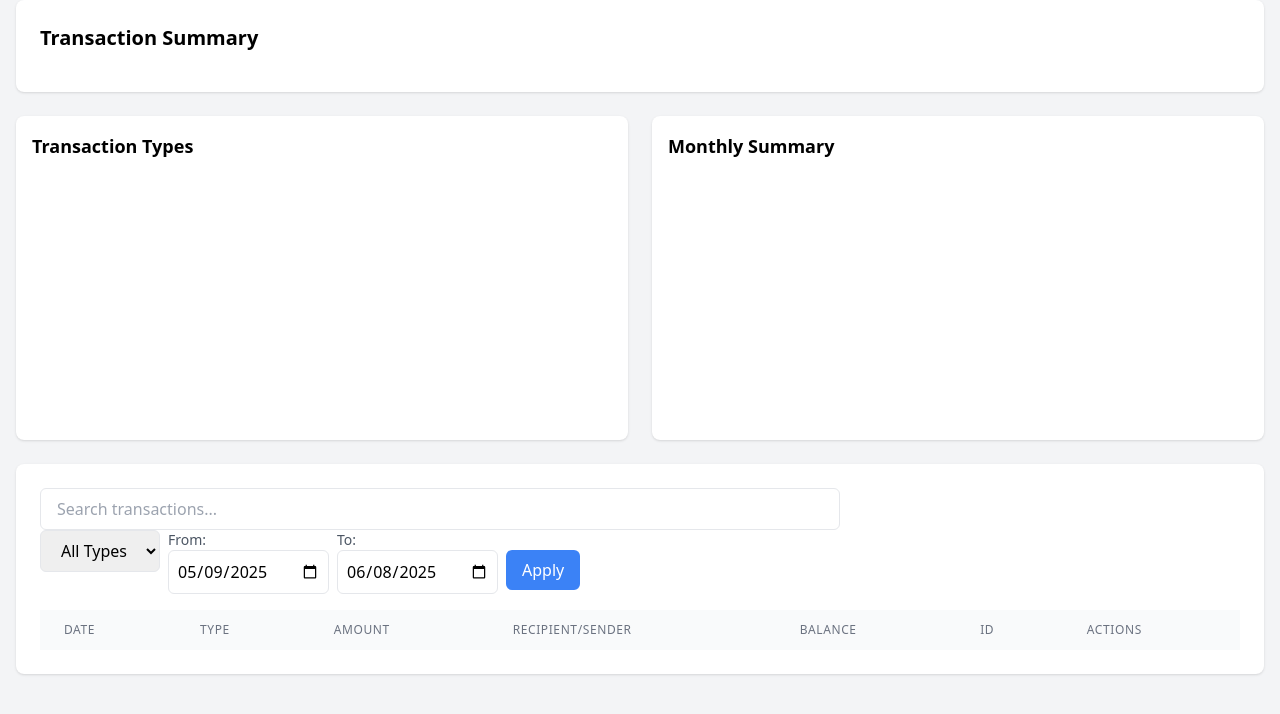
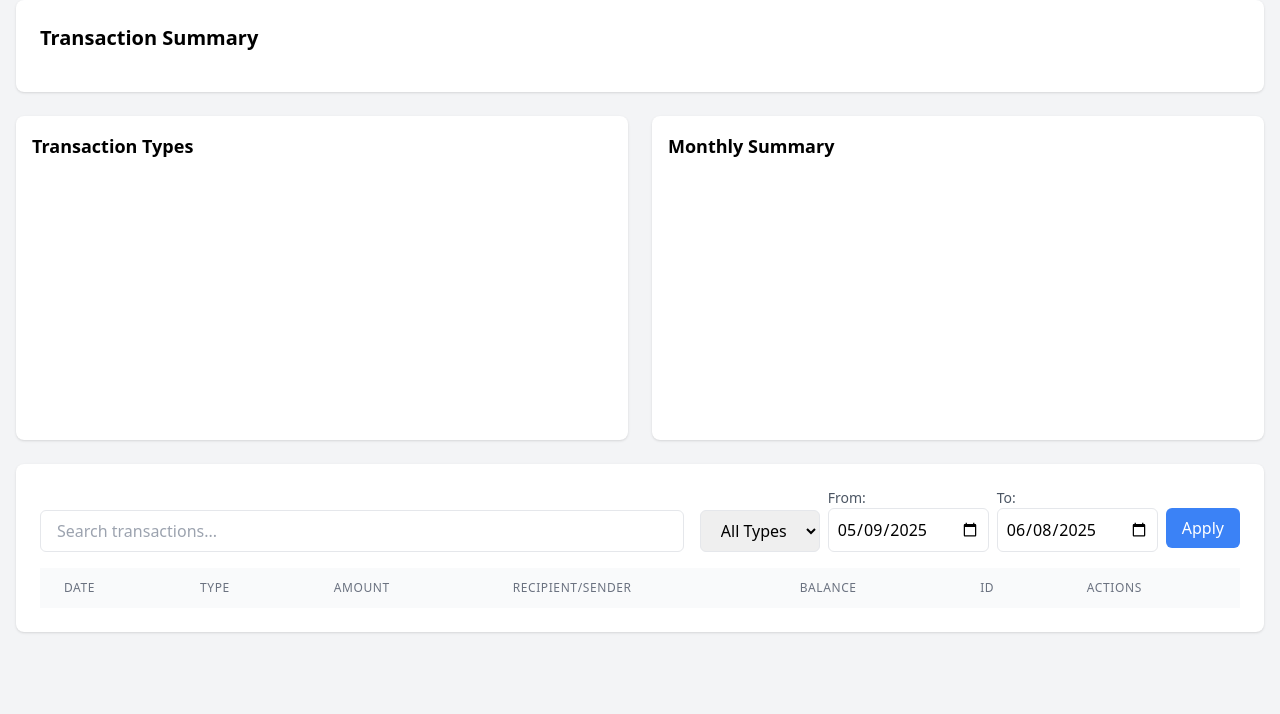
Before and after one commit to MohamDahALU/momo-analysis, a website: page public/index.html in a window 1280 px wide. Shown: the part 92-806 px from the top of the page. Drawn offline with nearby package versions, Linux system fonts and the light colour scheme; no server answers.

Commit message:
change index.html

```diff
--- a/public/index.html
+++ b/public/index.html
@@ -34,12 +34,12 @@
         </div>
 
         <div class="bg-white rounded-lg shadow p-6 mb-6">
-            <div class="flex flex-wrap justify-between mb-4">
-                <div class="w-full md:w-2/3 mb-4 md:mb-0">
+            <div class="flex flex-col md:flex-row items-center md:items-end mb-4 gap-4">
+                <div class="w-full mb-4 md:mb-0">
                     <input type="text" id="searchInput" placeholder="Search transactions..."
                            class="px-4 py-2 border rounded-md w-full focus:outline-none focus:ring-2 focus:ring-blue-500">
                 </div>
-                <div class="flex flex-wrap space-x-2">
+                <div class="flex space-x-2 items-end">
                     <div>
                         <select id="typeFilter" class="px-4 py-2 border rounded-md focus:outline-none focus:ring-2 focus:ring-blue-500">
                             <option value="">All Types</option>
```
